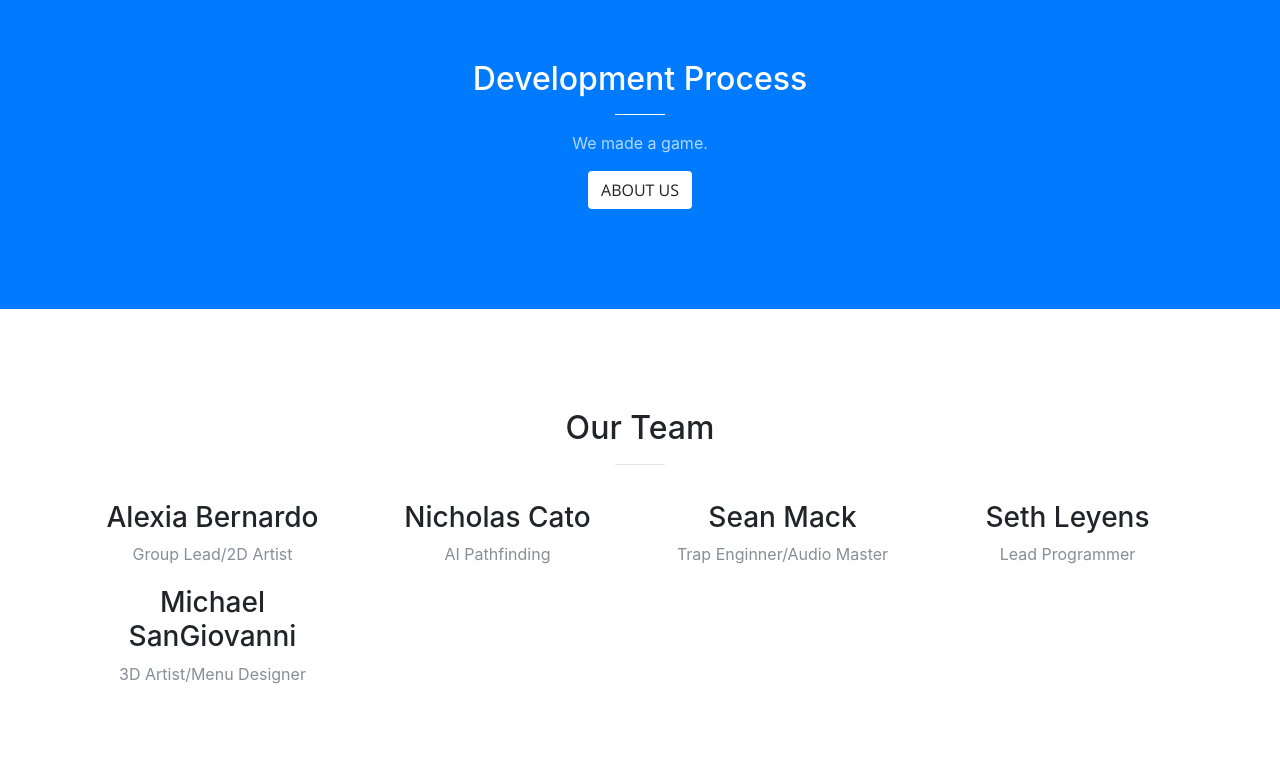
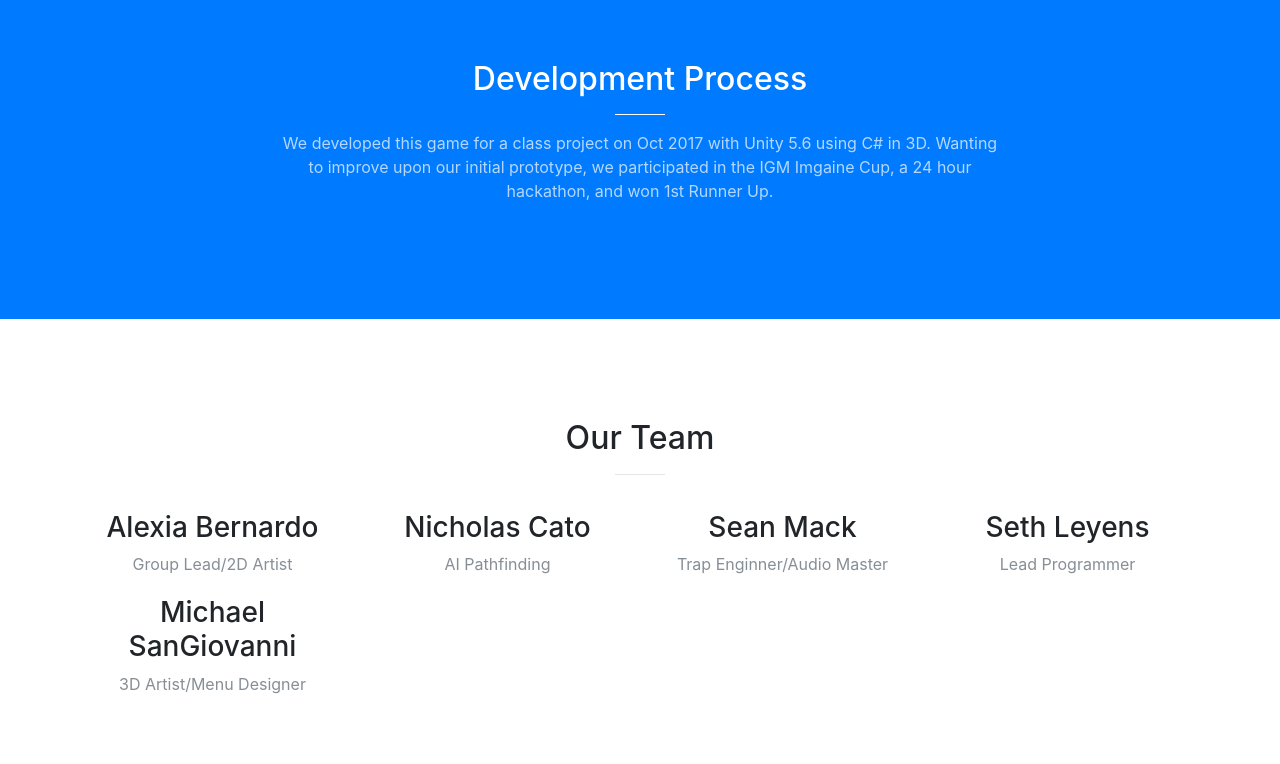
Before and after one commit to MikeSanGi/LibyrinthSite, a website with bundled scripts: page startbootstrap-creative-gh-pages/startbootstrap-creative-gh-pages/index.html in a window 1280 px wide. Shown: the part 840-1604 px from the top of the page. Built offline with nearby package versions, Linux system fonts and the light colour scheme.

Commit message:
Updated the development Process

```diff
--- a/startbootstrap-creative-gh-pages/startbootstrap-creative-gh-pages/index.html
+++ b/startbootstrap-creative-gh-pages/startbootstrap-creative-gh-pages/index.html
@@ -68,8 +68,7 @@
           <div class="col-lg-8 mx-auto text-center">
             <h2 class="section-heading text-white">Development Process</h2>
             <hr class="light">
-            <p class="text-faded">We made a game.</p>
-            <a class="btn btn-default btn-xl js-scroll-trigger" href="#services">About Us</a>
+            <p class="text-faded">We developed this game for a class project on Oct 2017 with Unity 5.6 using C# in 3D. Wanting to improve upon our initial prototype, we participated in the IGM Imgaine Cup, a 24 hour hackathon, and won 1st Runner Up.</p>
           </div>
         </div>
       </div>
```
